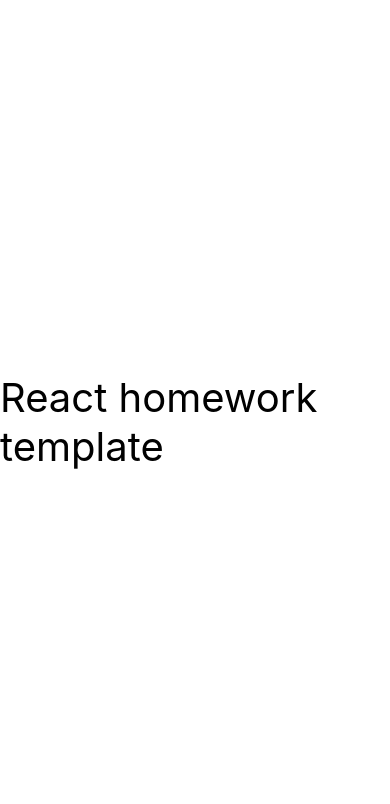
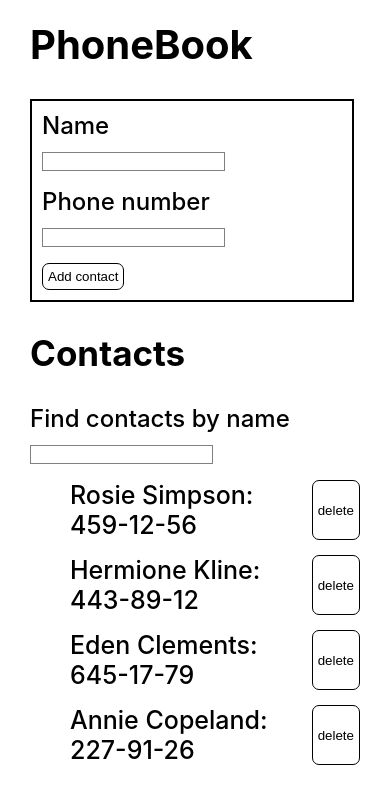
Before and after one commit to IVolodymyrnI/goit-react-hw-04-phonebook, a React (Create React App) app: page / in a window 390 px wide. Shown: the top 804 px of the page. Built offline with nearby package versions, Linux system fonts and the light colour scheme.

Commit message:
react-02-phonebook

```diff
--- a/package.json
+++ b/package.json
@@ -7,9 +7,13 @@
     "@testing-library/jest-dom": "^5.16.3",
     "@testing-library/react": "^12.1.4",
     "@testing-library/user-event": "^13.5.0",
+    "formik": "^2.2.9",
+    "nanoid": "^4.0.1",
+    "prop-types": "^15.8.1",
     "react": "^18.1.0",
     "react-dom": "^18.1.0",
     "react-scripts": "5.0.1",
+    "styled-components": "^5.3.8",
     "web-vitals": "^2.1.3"
   },
   "scripts": {
--- a/src/components/App.jsx
+++ /dev/null
@@ -1,16 +0,0 @@
-export const App = () => {
-  return (
-    <div
-      style={{
-        height: '100vh',
-        display: 'flex',
-        justifyContent: 'center',
-        alignItems: 'center',
-        fontSize: 40,
-        color: '#010101'
-      }}
-    >
-      React homework template
-    </div>
-  );
-};
--- /dev/null
+++ b/src/components/App/App.jsx
@@ -0,0 +1,65 @@
+import { Component } from 'react';
+import InitialContacts from 'components/data/contacts';
+import { AddContactForm } from 'components/Phonebook/AddContactForm/AddContactForm';
+import { PhoneNumberList } from 'components/Phonebook/PhoneNumberList/PhoneNumberList';
+import { FilterByName } from 'components/Phonebook/FilterByName/FilterByName';
+import { Title, SubTitle, AppStyle } from './AppStyle';
+
+export class App extends Component {
+  state = {
+    contacts: InitialContacts,
+    filter: '',
+  };
+
+  onAddContactBtn = value => {
+    const isContactExist = this.checkOnUniqueName(value);
+
+    isContactExist
+      ? this.setContactToState(value)
+      : alert(`${value.name} is already in contacts.`);
+  };
+
+  onFilterName = value => {
+    this.setState({ filter: value });
+  };
+
+  onDeleteBtn = id => {
+    this.setState(({ contacts }) => ({
+      contacts: contacts.filter(contact => contact.id !== id),
+    }));
+  };
+
+  setContactToState = value => {
+    this.setState(prevState => ({
+      contacts: [value, ...prevState.contacts],
+    }));
+  };
+
+  checkOnUniqueName = value => {
+    const { contacts } = this.state;
+    const arrayOfNames = contacts.map(contact => contact.name);
+    const index = arrayOfNames.indexOf(value.name);
+
+    return index === -1;
+  };
+
+  render() {
+    const { contacts, filter } = this.state;
+    const normaliziedName = filter.toLowerCase();
+    const filteredContacts = contacts.filter(contact =>
+      contact.name.toLowerCase().includes(normaliziedName)
+    );
+    return (
+      <AppStyle>
+        <Title>PhoneBook</Title>
+        <AddContactForm onAddContactBtn={this.onAddContactBtn} />
+        <SubTitle>Contacts</SubTitle>
+        <FilterByName onFilterName={this.onFilterName} value={filter} />
+        <PhoneNumberList
+          contacts={filteredContacts}
+          onDeleteBtn={this.onDeleteBtn}
+        />
+      </AppStyle>
+    );
+  }
+}
--- /dev/null
+++ b/src/components/App/AppStyle.js
@@ -0,0 +1,17 @@
+import styled from 'styled-components';
+
+export const AppStyle = styled.div`
+  padding: 20px 30px;
+`;
+
+export const Title = styled.h1`
+  font-size: 40px;
+  font-weight: 700;
+  margin-bottom: 30px;
+`;
+
+export const SubTitle = styled.h2`
+  font-size: 35px;
+  font-weight: 700;
+  margin-bottom: 30px;
+`;
--- /dev/null
+++ b/src/components/Phonebook/AddContactForm/AddContactForm.jsx
@@ -0,0 +1,52 @@
+import { Formik } from 'formik';
+import PropTypes from 'prop-types';
+import { nanoid } from 'nanoid';
+import { Input, ContactForm, Label, Button } from './AddContactFormStyle';
+
+const NAME_PATTERN =
+  "^[a-zA-Zа-яА-Я]+(([' -][a-zA-Zа-яА-Я ])?[a-zA-Zа-яА-Я]*)*$";
+const NAME_PATTERN_TITTLE =
+  "Name may contain only letters, apostrophe, dash and spaces. For example Adrian, Jacob Mercer, Charles de Batz de Castelmore d'Artagnan.";
+const PHONENUMBER_PATTERN_TITTLE =
+  'Phone number must be digits and can contain spaces, dashes, parentheses and can start with +';
+
+export const AddContactForm = ({ onAddContactBtn }) => {
+  const phoneNumberId = nanoid();
+  const nameId = nanoid();
+
+  const onSubmit = (value, { resetForm }) => {
+    const objectId = nanoid();
+    onAddContactBtn(Object.assign(value, { id: objectId }));
+    resetForm();
+  };
+
+  return (
+    <Formik initialValues={{ name: '', phoneNumber: '' }} onSubmit={onSubmit}>
+      <ContactForm>
+        <Label htmlFor={nameId}>Name</Label>
+        <Input
+          type="text"
+          id={nameId}
+          pattern={NAME_PATTERN}
+          title={NAME_PATTERN_TITTLE}
+          name="name"
+          required
+        ></Input>
+        <Label htmlFor={phoneNumberId}>Phone number</Label>
+        <Input
+          type="tel"
+          id={phoneNumberId}
+          pattern="\+?\d{1,4}?[-.\s]?\(?\d{1,3}?\)?[-.\s]?\d{1,4}[-.\s]?\d{1,4}[-.\s]?\d{1,9}"
+          title={PHONENUMBER_PATTERN_TITTLE}
+          name="phoneNumber"
+          required
+        ></Input>
+        <Button type="submit">Add contact</Button>
+      </ContactForm>
+    </Formik>
+  );
+};
+
+AddContactForm.propTypes = {
+  onAddContactBtn: PropTypes.func.isRequired,
+};
--- /dev/null
+++ b/src/components/Phonebook/AddContactForm/AddContactFormStyle.js
@@ -0,0 +1,41 @@
+import { Form, Field } from 'formik';
+import styled from 'styled-components';
+
+export const ContactForm = styled(Form)`
+  width: 300px;
+  padding: 10px;
+  overflow: auto;
+  border: 2px solid black;
+  margin-bottom: 30px;
+`;
+
+export const Label = styled.label`
+  display: block;
+  margin-bottom: 12px;
+  font-size: 24px;
+  font-weight: 500;
+`;
+
+export const Input = styled(Field)`
+  outline: none;
+  border: 1px solid gray;
+  display: block;
+  margin-bottom: 16px;
+  :focus-within {
+    border-color: blue;
+    box-shadow: rgba(3, 102, 214, 0.5) 0px 0px 0px 3px;
+  }
+`;
+
+export const Button = styled.button`
+  background-color: transparent;
+  border: 1px solid black;
+  border-radius: 7px;
+  padding: 5px;
+  transition: transform 150ms ease;
+
+  :active {
+    background-color: blue;
+    transform: scale(0.97);
+  }
+`;
--- /dev/null
+++ b/src/components/Phonebook/FilterByName/FilterByName.jsx
@@ -0,0 +1,36 @@
+import { Formik, Form } from 'formik';
+import { nanoid } from 'nanoid';
+import PropTypes from 'prop-types';
+import {
+  Label,
+  Input,
+} from 'components/Phonebook/AddContactForm/AddContactFormStyle';
+
+export function FilterByName({ onFilterName, value }) {
+  const nameId = nanoid();
+
+  const onChange = e => {
+    const inputValue = e.currentTarget.value;
+    onFilterName(inputValue);
+  };
+
+  return (
+    <Formik initialValues={{ findName: '' }}>
+      <Form>
+        <Label htmlFor={nameId}>Find contacts by name</Label>
+        <Input
+          type="text"
+          id={nameId}
+          name="findName"
+          value={value}
+          onChange={onChange}
+        ></Input>
+      </Form>
+    </Formik>
+  );
+}
+
+FilterByName.propTypes = {
+  onFilterName: PropTypes.func.isRequired,
+  value: PropTypes.string.isRequired,
+};
--- /dev/null
+++ b/src/components/Phonebook/PhoneNumberList/PhoneNumberList.jsx
@@ -0,0 +1,32 @@
+import PropTypes from 'prop-types';
+import { Info, List, Item } from './PhoneNumberListStyle';
+import { Button } from 'components/Phonebook/AddContactForm/AddContactFormStyle';
+
+export function PhoneNumberList({ contacts, onDeleteBtn }) {
+  return (
+    <List>
+      {contacts.map(({ id, name, phoneNumber }) => {
+        return (
+          <Item key={id}>
+            <Info>
+              {name}: {phoneNumber}
+            </Info>
+            <Button type="button" onClick={() => onDeleteBtn(id)}>
+              delete
+            </Button>
+          </Item>
+        );
+      })}
+    </List>
+  );
+}
+
+PhoneNumberList.propTypes = {
+  contacts: PropTypes.arrayOf(
+    PropTypes.shape({
+      name: PropTypes.string.isRequired,
+      phoneNumber: PropTypes.string.isRequired,
+    })
+  ),
+  onDeleteBtn: PropTypes.func.isRequired,
+};
--- /dev/null
+++ b/src/components/Phonebook/PhoneNumberList/PhoneNumberListStyle.js
@@ -0,0 +1,15 @@
+import styled from 'styled-components';
+
+export const Item = styled.li`
+  display: flex;
+  align-self: center;
+  font-size: 25px;
+  font-weight: 500;
+  margin-bottom: 15px;
+`;
+
+export const Info = styled.p`
+  margin-right: 20px;
+`;
+
+export const List = styled.ul``;
--- /dev/null
+++ b/src/components/data/contacts.json
@@ -0,0 +1,6 @@
+[
+  { "id": "id-1", "name": "Rosie Simpson", "phoneNumber": "459-12-56" },
+  { "id": "id-2", "name": "Hermione Kline", "phoneNumber": "443-89-12" },
+  { "id": "id-3", "name": "Eden Clements", "phoneNumber": "645-17-79" },
+  { "id": "id-4", "name": "Annie Copeland", "phoneNumber": "227-91-26" }
+]
--- a/src/index.css
+++ b/src/index.css
@@ -1,4 +1,5 @@
-@import-normalize; /* bring in normalize.css styles */
+@import-normalize;
+/* bring in normalize.css styles */
 
 body {
 	margin: 0;
@@ -13,3 +14,14 @@
 	font-family: source-code-pro, Menlo, Monaco, Consolas, 'Courier New',
 		monospace;
 }
+
+h1,
+h2,
+h3,
+h4,
+h5,
+h6,
+p {
+	margin: 0;
+	padding: 0;
+}
--- a/src/index.js
+++ b/src/index.js
@@ -1,6 +1,6 @@
 import React from 'react';
 import ReactDOM from 'react-dom/client';
-import { App } from 'components/App';
+import { App } from 'components/App/App';
 import './index.css';
 
 ReactDOM.createRoot(document.getElementById('root')).render(
```
Also changed, not shown: 1 other file (tests, documents, lock files or other folders). Lines whose indentation alone changed are shown as unchanged.
